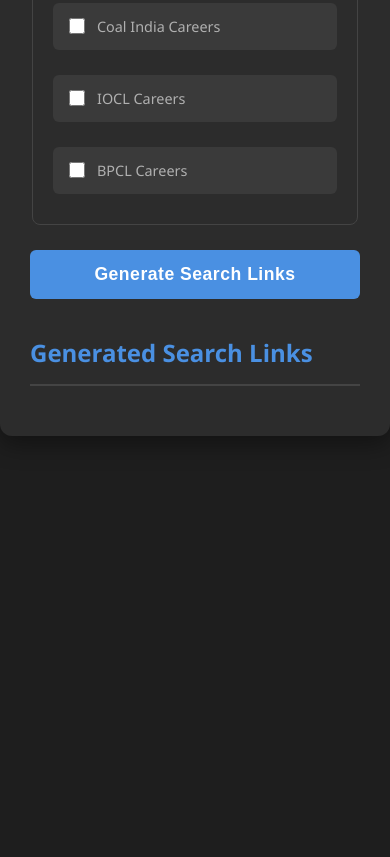
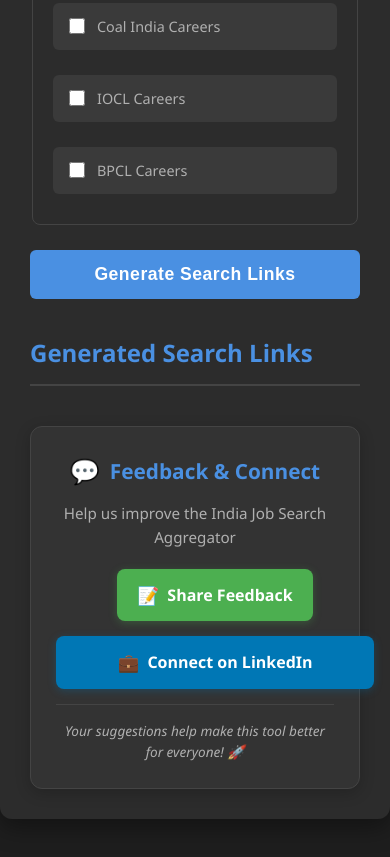
Before and after one commit to Rahil-Maniar/ATS-Optimized-Job-Search, a plain HTML site: page index.html in a window 390 px wide. Shown: the part 5239-6096 px from the top of the page. Before the commit the page ends 5745 px from the top, so only its background shows below. Drawn offline with Linux system fonts and the light colour scheme.

Commit message:
Added Feedback and SEO tags

```diff
--- a/index.html
+++ b/index.html
@@ -4,7 +4,30 @@
     <link rel="icon" type="image/png" href="icon.png" sizes="16x16">
     <meta charset="UTF-8">
     <meta name="viewport" content="width=device-width, initial-scale=1.0">
-    <title> India Job Search Aggregator (Enhanced)</title>
+
+    <!-- SEO Meta Tags -->
+    <title>India Job Search Aggregator - Find Jobs Across Multiple Platforms | Free Job Search Tool</title>
+    <meta name="description" content="Discover your dream job in India with our comprehensive job search aggregator. Search across Naukri, LinkedIn, Indeed, government jobs, and 40+ platforms simultaneously. Free tool for job seekers.">
+    <meta name="keywords" content="job search India, Naukri jobs, LinkedIn jobs, Indeed India, government jobs, IT jobs, fresher jobs, remote jobs, job aggregator, career search">
+    <meta name="author" content="Rahil Maniar">
+    <meta name="robots" content="index, follow">
+    <meta name="language" content="English">
+    <meta name="revisit-after" content="7 days">
+
+    <!-- Open Graph Meta Tags for Social Media -->
+    <meta property="og:title" content="India Job Search Aggregator - Find Jobs Across Multiple Platforms">
+    <meta property="og:description" content="Search for jobs across 40+ platforms including Naukri, LinkedIn, Indeed, government jobs, and major companies. Free comprehensive job search tool for India.">
+    <meta property="og:type" content="website">
+    <meta property="og:url" content="https://rahil-maniar.github.io/ATS-Optimized-Job-Search/">
+    <meta property="og:site_name" content="India Job Search Aggregator">
+    <meta property="og:locale" content="en_IN">
+
+    <!-- Additional Meta Tags -->
+    <meta name="theme-color" content="#4a90e2">
+    <meta name="msapplication-TileColor" content="#4a90e2">
+    <meta name="apple-mobile-web-app-capable" content="yes">
+    <meta name="apple-mobile-web-app-status-bar-style" content="black-translucent">
+    <meta name="apple-mobile-web-app-title" content="Job Search India">
 
     <!-- Google tag (gtag.js) -->
     <script async src="https://www.googletagmanager.com/gtag/js?id=G-9T913Y0WNP"></script>
@@ -353,6 +376,24 @@
             background-color: var(--accent-color);
             color: white;
         }
+
+        /* Hover effects for feedback buttons */
+        a[href*="googleforms"]:hover, a[href*="linkedin"]:hover {
+            transform: translateY(-2px);
+            box-shadow: 0 4px 15px rgba(0,0,0,0.4) !important;
+        }
+
+        /* Responsive design for feedback section */
+        @media (max-width: 640px) {
+            div[style*="display: flex; flex-wrap: wrap"] {
+                flex-direction: column !important;
+            }
+
+            a[href*="googleforms"], a[href*="linkedin"] {
+                width: 100% !important;
+                justify-content: center !important;
+            }
+        }
     </style>
 </head>
 <body>
@@ -459,7 +500,46 @@
             <h2>Generated Search Links <span class="results-count" id="resultsCount"></span></h2>
             <ul id="linksList"></ul>
         </div>
-    </div>
+
+        <!-- Enhanced Feedback Section -->
+        <div style="margin-top: 40px; padding: 25px; background-color: var(--card-bg-color); border-radius: 12px; border: 1px solid var(--border-color); box-shadow: 0 4px 15px rgba(0,0,0,0.2);">
+            <div style="text-align: center; margin-bottom: 20px;">
+                <h3 style="color: var(--accent-color); margin: 0 0 10px 0; font-size: 1.3rem; display: flex; align-items: center; justify-content: center; gap: 10px;">
+                    <span style="font-size: 1.5rem;">💬</span>
+                    Feedback & Connect
+                </h3>
+                <p style="color: var(--secondary-text-color); margin: 0; font-size: 0.95rem;">
+                    Help us improve the India Job Search Aggregator
+                </p>
+            </div>
+
+            <div style="display: flex; flex-wrap: wrap; gap: 15px; justify-content: center; align-items: center;">
+                <a href="https://docs.google.com/forms/d/e/1FAIpQLSecdzSP15_NIPA17r9sRutWxjFnKJD3SbyxCK0GE6EP8I6Bhw/viewform?usp=header"
+                   target="_blank"
+                   rel="noopener noreferrer"
+                   style="display: inline-flex; align-items: center; gap: 8px; background-color: var(--success-color); color: white; padding: 12px 20px; border-radius: 8px; text-decoration: none; font-weight: 600; transition: all 0.2s; box-shadow: 0 2px 8px rgba(76, 175, 80, 0.3);">
+                    <span style="font-size: 1.1rem;">📝</span>
+                    Share Feedback
+                </a>
+
+                <a href="https://www.linkedin.com/in/rahil-maniar-9a1707220"
+                   target="_blank"
+                   rel="noopener noreferrer"
+                   style="display: inline-flex; align-items: center; gap: 8px; background-color: #0077b5; color: white; padding: 12px 20px; border-radius: 8px; text-decoration: none; font-weight: 600; transition: all 0.2s; box-shadow: 0 2px 8px rgba(0, 119, 181, 0.3);">
+                    <span style="font-size: 1.1rem;">💼</span>
+                    Connect on LinkedIn
+                </a>
+            </div>
+
+            <div style="text-align: center; margin-top: 15px; padding-top: 15px; border-top: 1px solid var(--border-color);">
+                <p style="color: var(--secondary-text-color); margin: 0; font-size: 0.85rem; font-style: italic;">
+                    Your suggestions help make this tool better for everyone! 🚀
+                </p>
+            </div>
+        </div>
+        <!-- End of Enhanced Feedback Section -->
+
+    </div> <!-- This is the closing div for the class="container" -->
 
     <script>
         const jobPlatformConfig = [
@@ -500,13 +580,13 @@
             { name: "HCLTech Careers", site: "hcltech.com/careers" },
             { name: "IBM Careers", site: "ibm.com/careers" },
             { name: "Cognizant Careers", site: "careers.cognizant.com" },
-            { name: "Deloitte Careers", site: "deloitte.com/careers" },
-            { name: "EY Careers", site: "ey.com/careers" },
+            { name: "Deloitte Careers", site: "southasiacareers.deloitte.com" },
+            { name: "EY Careers", site: "ey.com/en_gl/careers" },
             { name: "PwC Careers", site: "pwc.com/careers" },
             { name: "Oracle Careers", site: "oracle.com/careers" },
-            { name: "SAP Careers", site: "sap.com/careers" },
-            { name: "Salesforce Careers", site: "salesforce.com/careers" },
-            { name: "Adobe Careers", site: "adobe.com/careers" }
+            { name: "SAP Careers", site: "jobs.sap.com" },
+            { name: "Salesforce Careers", site: "careers.salesforce.com" },
+            { name: "Adobe Careers", site: "careers.adobe.com" }
         ];
 
         const govBankingConfig = [
```
